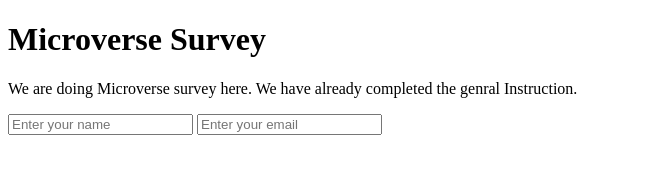
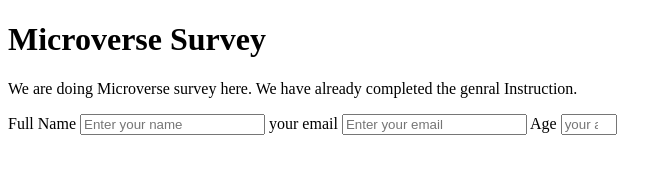
Before and after one commit to Deepakdanger/New-miroverse, a plain HTML site: page fcc-test-suite-template-master/index.html in a window 1280 px wide. Shown: the whole page, without its empty margins (0-672 px from the left). Drawn offline with Linux system fonts and the light colour scheme.

Commit message:
added the age input

```diff
--- a/fcc-test-suite-template-master/index.html
+++ b/fcc-test-suite-template-master/index.html
@@ -7,17 +7,22 @@
   </head>
 
   <body>
+    <main id="main">
     <h1 id="title">Microverse Survey</h1>
     <p id="description">
       We are doing Microverse survey here. We have already completed the genral Instruction.
     </p>
       <form id="survey-form">
-        <input type="text" placeholder="Enter your name" required>
-        <input type="email" placeholder="Enter your email"required>
+        <label for="name">Full Name</label>
+        <input type="text" id="name" placeholder="Enter your name" required>
+        <label for="email">your email</label>
+        <input type="email" id="email" placeholder="Enter your email" required>
+         <label for="age">Age</label>
+         <input type="number" id="number" placeholder="your age" min="20" max="99" required>
 
       </form>
 
-
+    </main>
 
 
 
```
